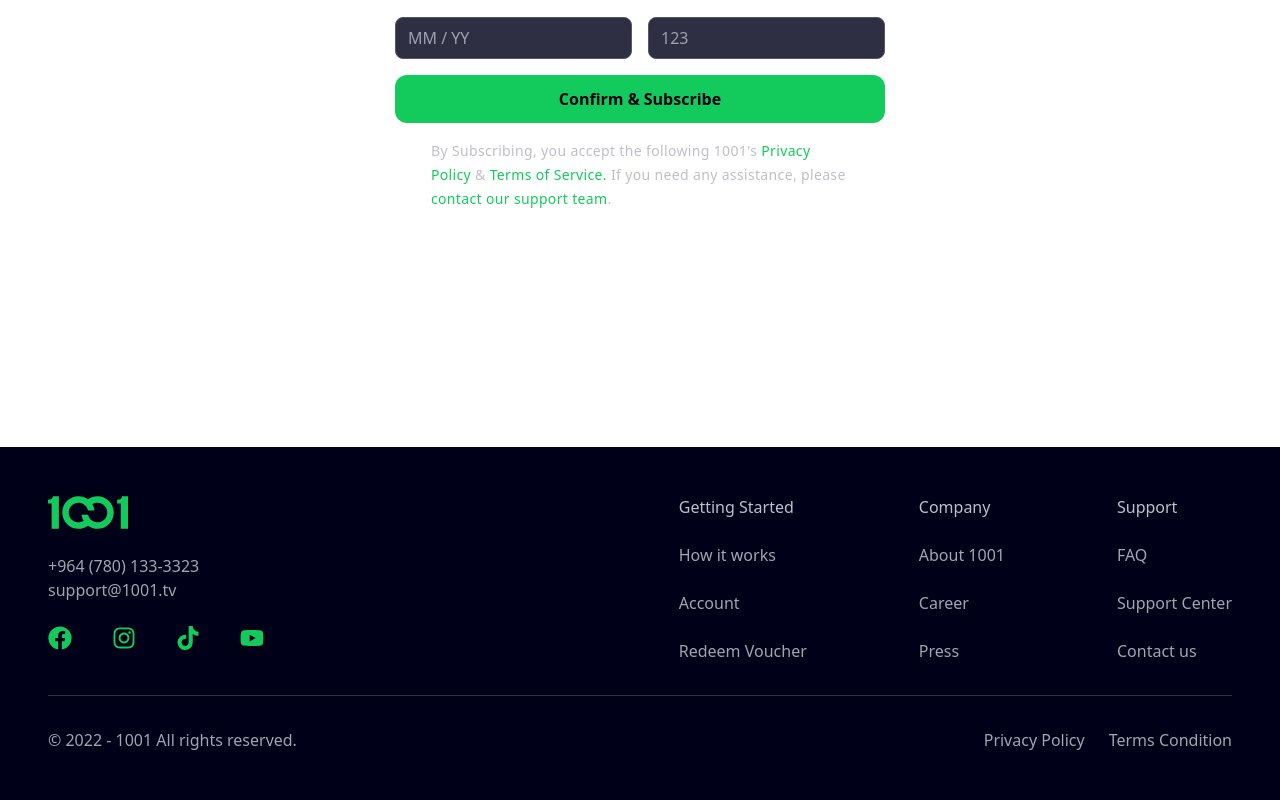
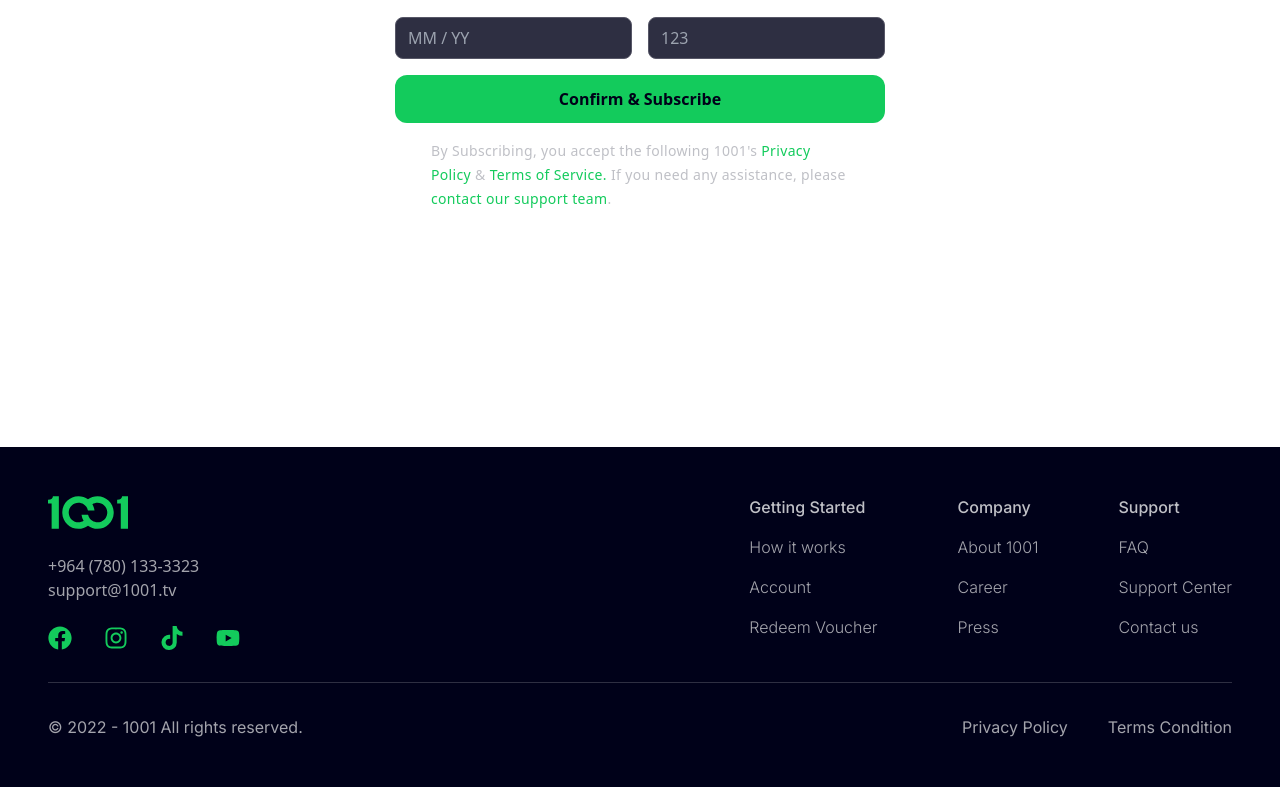
Before and after one commit to Mohammed-Nazar/interns-1001, a Next.js app: page /subscription/yearly in a window 1280 px wide. Shown: the part 433-1233 px from the top of the page. Built offline with nearby package versions, Linux system fonts and the light colour scheme.

Commit message:
fix: Changed the language and used the correct colors from the figma design

```diff
--- a/src/components/footer/Footer.jsx
+++ b/src/components/footer/Footer.jsx
@@ -6,11 +6,10 @@ const Footer = () => {
   return (
     <>
       <footer className="bg-NavyN900 w-full px-6 md:px-12 py-12 text-NavyN70">
-        <div className="flex flex-col md:flex-row justify-between items-center md:items-start space-y-8 md:space-y-0">
-
-          <div className="flex flex-col items-center md:items-start text-center md:text-left space-y-6">
+        <div className="flex flex-col md:flex-row justify-between items-start space-y-8 md:space-y-0">
+          <div className="flex flex-col items-start text-left space-y-6">
             <img
-              src="/assets/1001_LOGO.svg"
+              src="/LogoGreen.svg"
               alt="1001.tv logo"
               className="w-20 h-auto"
             />
@@ -18,7 +17,7 @@ const Footer = () => {
               <p>+964 (780) 133-3323</p>
               <p>support@1001.tv</p>
             </div>
-            <div className="flex space-x-10 mt-4 text-2xl text-Green">
+            <div className="flex space-x-8 mt-4 text-2xl text-Green">
               <a
                 href="https://web.facebook.com/1001.stream/?_rdc=1&_rdr"
                 aria-label="Facebook"
@@ -54,10 +53,10 @@ const Footer = () => {
             </div>
           </div>
 
-          <div className="flex flex-col md:flex-row justify-between gap-10 md:gap-10 lg:gap-28 text-center md:text-left">
-            <div className="space-y-6">
+          <div className="flex flex-col md:flex-row justify-between gap-10 md:gap-10 lg:gap-20 text-left">
+          <div className="space-y-4 font-inter">
               <h3 className="text-NavyN50 font-medium">Getting Started</h3>
-              <ul className="space-y-6 font-thin">
+              <ul className="space-y-4 font-light">
                 <li>
                   <Link href="en/how-it-works">How it works</Link>
                 </li>
@@ -69,9 +68,9 @@ const Footer = () => {
                 </li>
               </ul>
             </div>
-            <div className="space-y-6">
+            <div className="space-y-4 font-inter">
               <h3 className="text-NavyN50 font-medium">Company</h3>
-              <ul className="space-y-6 font-thin">
+              <ul className="space-y-4 font-light">
                 <li>
                   <Link href="en/about-1001">About 1001</Link>
                 </li>
@@ -83,9 +82,9 @@ const Footer = () => {
                 </li>
               </ul>
             </div>
-            <div className="space-y-6">
+            <div className="space-y-4 font-inter">
               <h3 className="text-NavyN50 font-medium">Support</h3>
-              <ul className="space-y-6 font-thin">
+              <ul className="space-y-4 font-light">
                 <li>
                   <Link href="en/faq">FAQ</Link>
                 </li>
@@ -102,9 +101,9 @@ const Footer = () => {
 
         <hr className="my-8 border-NavyN600" />
 
-        <div className="md:flex md:justify-between items-center text-center font-thin">
+        <div className="md:flex md:justify-between items-center text-center font-inter">
           <p>© 2022 - 1001 All rights reserved.</p>
-          <ul className="flex justify-center space-x-6">
+          <ul className="flex justify-center space-x-10">
             <li>
               <Link href="en/privacy-policy">Privacy Policy</Link>
             </li>
```
